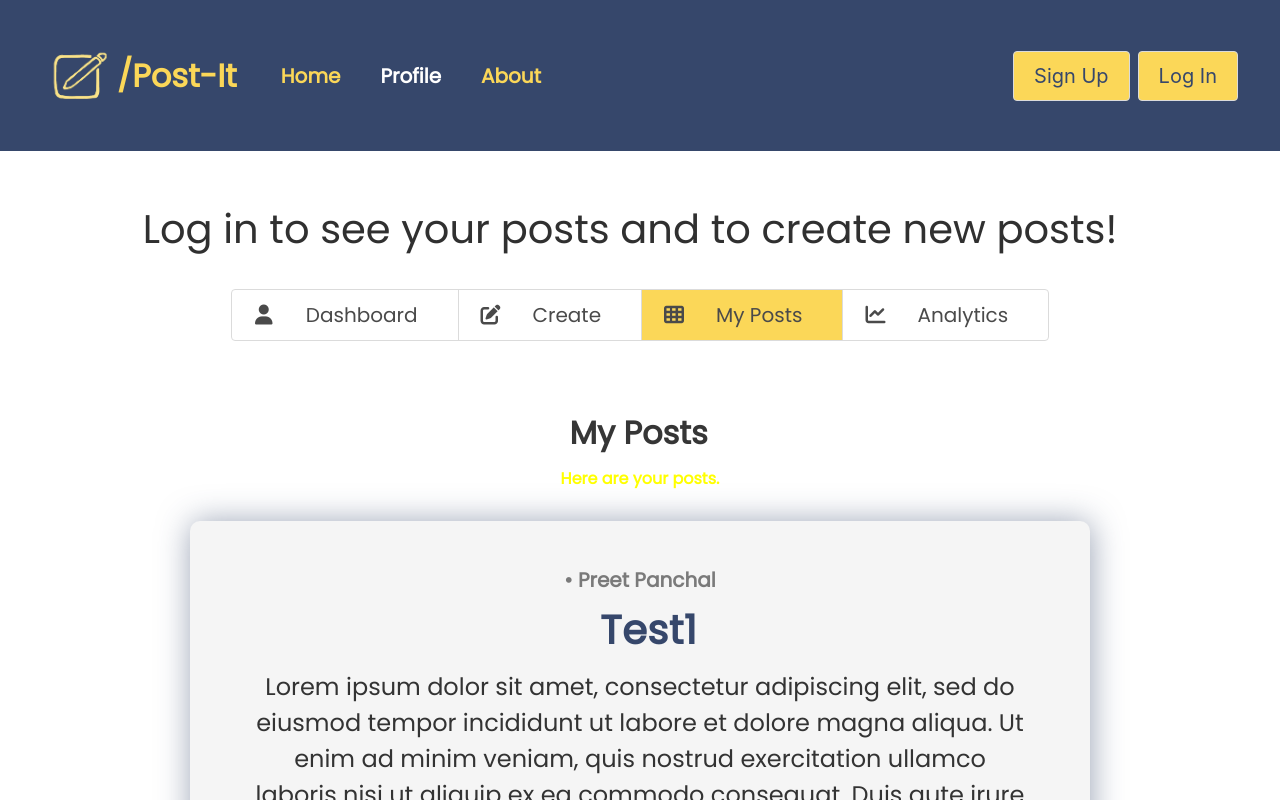
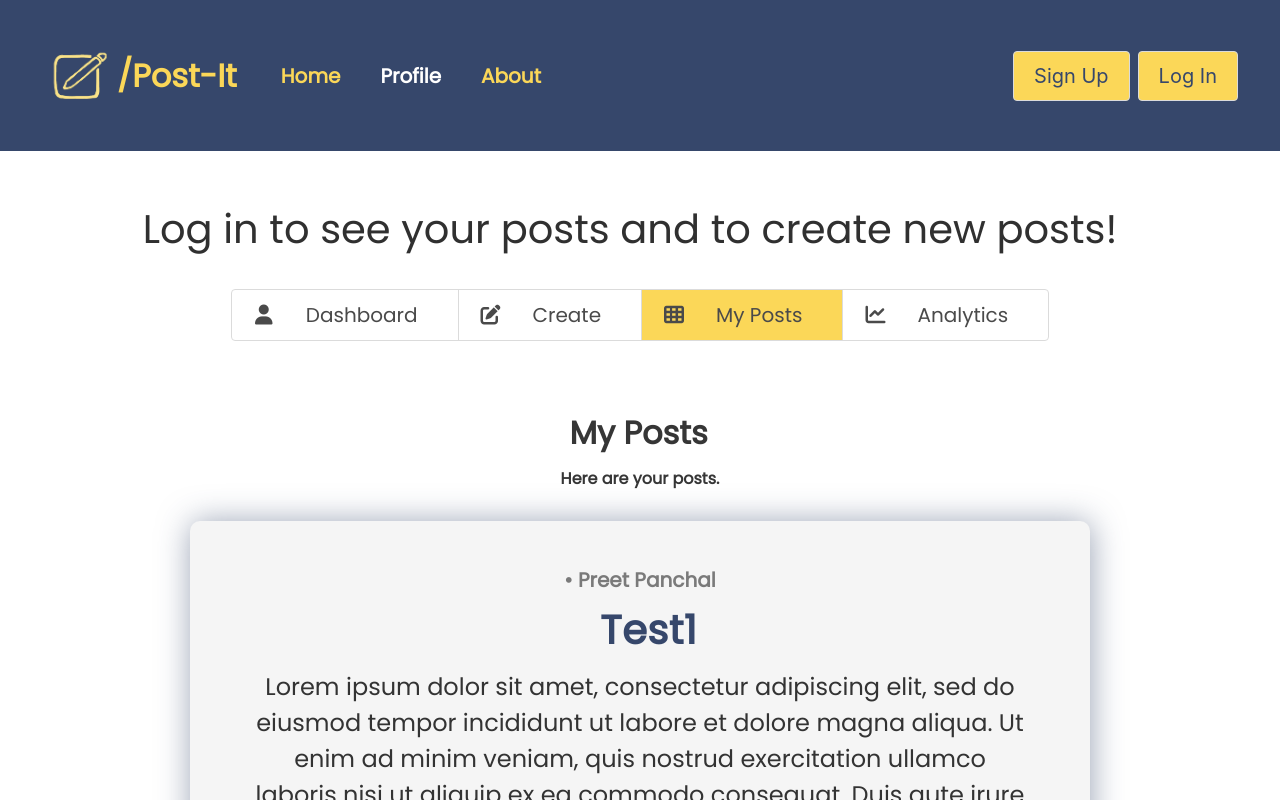
Before and after one commit to preet-panchal/Post-it, a Vue app in the folder client/: page /profile in a window 1280 px wide. Both pictures are taken after a click on the link "My Posts". Shown: the top 800 px of the page. Built offline with nearby package versions, Linux system fonts and the light colour scheme.

Commit message:
Update ProfileView.vue

```diff
--- a/client/src/views/ProfileView.vue
+++ b/client/src/views/ProfileView.vue
@@ -58,7 +58,7 @@
         </form>
         <div v-if="isMyPostsShown" class="content">
             <h1>My Posts</h1>
-            <strong class="sub-h1">Here are your posts.</strong>
+            <strong>Here are your posts.</strong>
             <div v-for="post in usersPosts" :key="post._id" class="post-card">
               <div class="wrapper">
                 <div class="blog_post">
@@ -231,10 +231,6 @@ export default {
   padding-left: 17px;
 }
 
-.sub-h1 {
-  color: yellow;
-  padding-bottom: 100px;
-}
 
 .textArea {
   padding-bottom: 20px;
```
